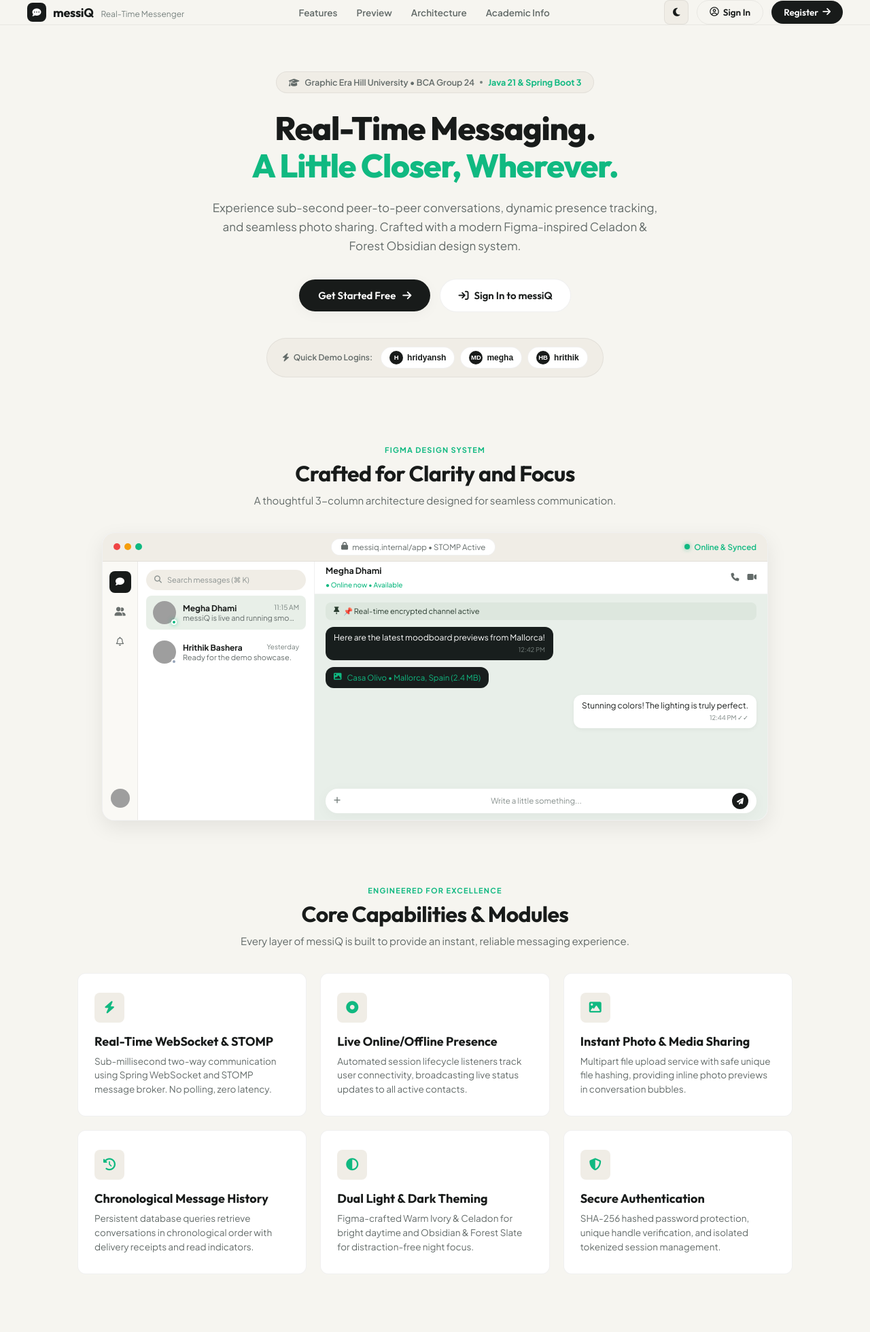
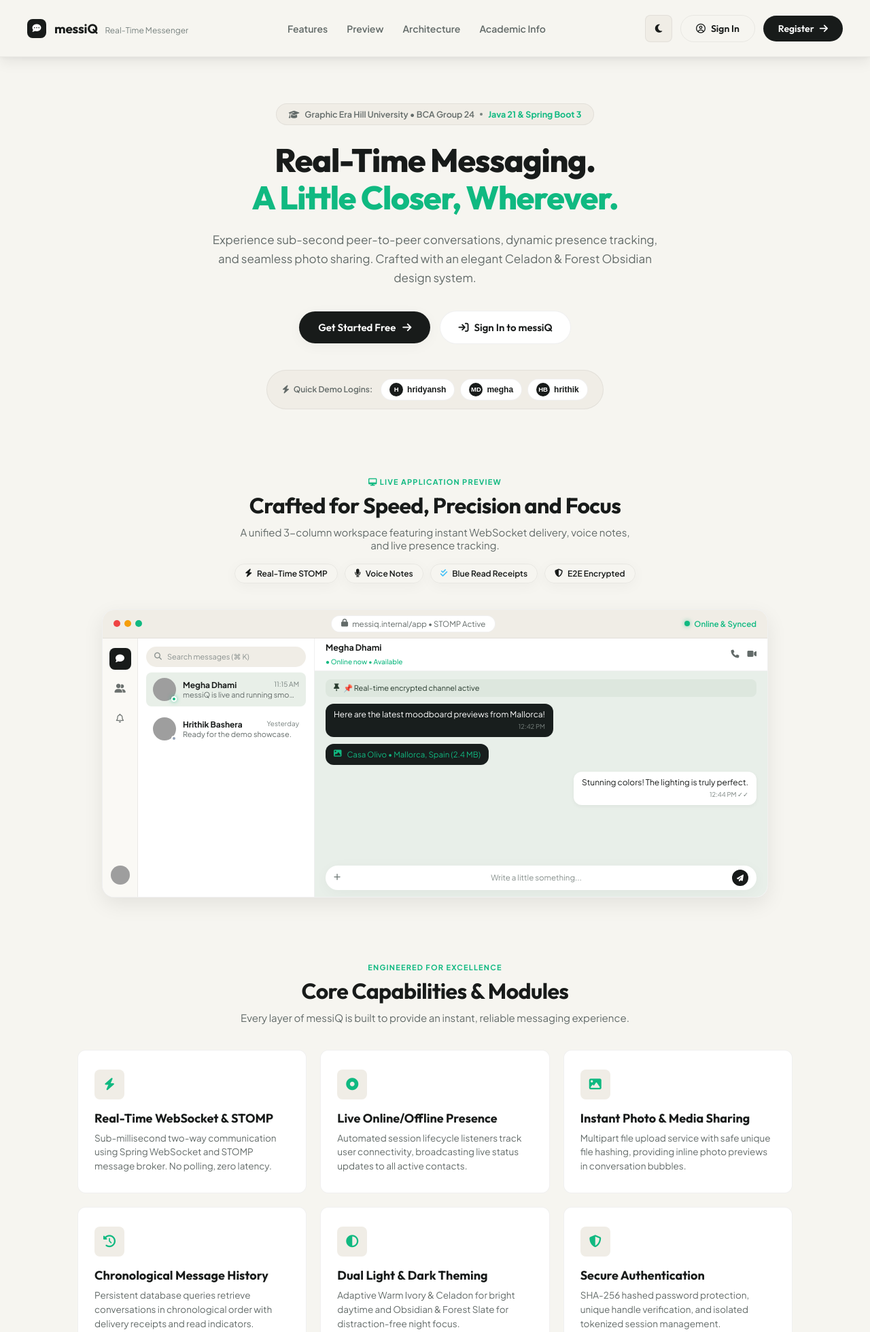
Before and after one commit to hridyansh5492/messiQ, a Spring Boot app: page / in a window 1280 px wide. Shown: the top 1959 px of the page at 68% size. Run offline with Spring Boot 4, Linux system fonts and the light colour scheme; some of the project's set-up classes (security, data sources, template engines, error pages and the like) are left out, and stand-ins take their place; some libraries are stand-ins or nearby versions; grey boxes are pictures that could not be loaded.

Commit message:
style: enhance home page navigation and preview section UI

```diff
--- a/messiq-server/src/main/resources/static/css/styles.css
+++ b/messiq-server/src/main/resources/static/css/styles.css
@@ -1675,13 +1675,21 @@ body.theme-dark ::-webkit-scrollbar-thumb {
     top: 0;
     z-index: 40;
     background-color: var(--bg-topbar);
-    backdrop-filter: blur(12px);
+    backdrop-filter: blur(14px);
+    -webkit-backdrop-filter: blur(14px);
     border-bottom: 1px solid var(--rail-border);
-    padding: 0 32px;
-    height: 64px;
+    padding: 0 36px;
+    height: 84px;
+    min-height: 84px;
     display: flex;
     align-items: center;
     justify-content: space-between;
+    box-shadow: 0 6px 20px rgba(0, 0, 0, 0.08), 0 2px 6px rgba(0, 0, 0, 0.04);
+    transition: height 0.25s ease, box-shadow 0.25s ease, background-color 0.25s ease;
+}
+
+body.theme-dark .home-nav {
+    box-shadow: 0 8px 26px rgba(0, 0, 0, 0.4), 0 3px 8px rgba(0, 0, 0, 0.25);
 }
 
 .home-nav-container {
@@ -1696,13 +1704,14 @@ body.theme-dark ::-webkit-scrollbar-thumb {
 .home-nav-brand {
     display: flex;
     align-items: center;
-    gap: 10px;
+    gap: 12px;
     cursor: pointer;
     user-select: none;
 }
 
 .home-nav-brand .brand-title {
-    font-size: 18px;
+    font-size: 19px;
+    letter-spacing: -0.2px;
 }
 
 .home-nav-links {
@@ -1713,7 +1722,7 @@ body.theme-dark ::-webkit-scrollbar-thumb {
 
 .home-nav-link {
     color: var(--contact-preview);
-    font-size: 13.5px;
+    font-size: 14px;
     font-weight: 600;
     text-decoration: none;
     transition: var(--transition);
@@ -1731,8 +1740,8 @@ body.theme-dark ::-webkit-scrollbar-thumb {
 }
 
 .home-theme-btn {
-    width: 36px;
-    height: 36px;
+    width: 40px;
+    height: 40px;
     border-radius: var(--radius-sm);
     border: 1px solid var(--sidebar-border);
     background-color: var(--bg-search);
@@ -1751,16 +1760,16 @@ body.theme-dark ::-webkit-scrollbar-thumb {
 }
 
 .home-nav-btn {
-    padding: 8px 18px;
+    padding: 10px 22px;
     border-radius: var(--radius-pill);
     font-family: var(--font-heading);
-    font-size: 13.5px;
+    font-size: 14px;
     font-weight: 600;
     cursor: pointer;
     transition: var(--transition);
     display: inline-flex;
     align-items: center;
-    gap: 6px;
+    gap: 8px;
 }
 
 .home-nav-btn.ghost {
@@ -2004,6 +2013,35 @@ body.theme-dark ::-webkit-scrollbar-thumb {
     color: var(--contact-preview);
     max-width: 580px;
     margin: 0 auto;
+}
+
+.preview-highlights-row {
+    display: flex;
+    align-items: center;
+    justify-content: center;
+    flex-wrap: wrap;
+    gap: 10px;
+    margin-top: 18px;
+}
+
+.preview-badge {
+    display: inline-flex;
+    align-items: center;
+    gap: 7px;
+    padding: 6px 14px;
+    border-radius: var(--radius-pill);
+    background: var(--bg-card);
+    border: 1px solid var(--sidebar-border);
+    font-size: 12px;
+    font-weight: 600;
+    color: var(--contact-name);
+    box-shadow: var(--shadow-soft);
+    transition: var(--transition);
+}
+
+.preview-badge:hover {
+    border-color: var(--online-green);
+    transform: translateY(-1px);
 }
 
 /* Mockup Frame */
--- a/messiq-server/src/main/resources/static/index.html
+++ b/messiq-server/src/main/resources/static/index.html
@@ -74,7 +74,7 @@
                     </h1>
 
                     <p class="hero-subtitle">
-                        Experience sub-second peer-to-peer conversations, dynamic presence tracking, and seamless photo sharing. Crafted with a modern Figma-inspired Celadon & Forest Obsidian design system.
+                        Experience sub-second peer-to-peer conversations, dynamic presence tracking, and seamless photo sharing. Crafted with an elegant Celadon & Forest Obsidian design system.
                     </p>
 
                     <div class="hero-cta-group">
@@ -109,13 +109,19 @@
                 </div>
             </section>
 
-            <!-- INTERACTIVE UI PREVIEW / FIGMA DESIGN MOCKUP -->
+            <!-- INTERACTIVE UI PREVIEW / APPLICATION SHOWCASE -->
             <section id="preview" class="home-preview-section">
                 <div class="section-container">
                     <div class="section-header">
-                        <span class="section-kicker">FIGMA DESIGN SYSTEM</span>
-                        <h2 class="section-title">Crafted for Clarity and Focus</h2>
-                        <p class="section-desc">A thoughtful 3-column architecture designed for seamless communication.</p>
+                        <span class="section-kicker"><i class="fa-solid fa-desktop"></i> LIVE APPLICATION PREVIEW</span>
+                        <h2 class="section-title">Crafted for Speed, Precision and Focus</h2>
+                        <p class="section-desc">A unified 3-column workspace featuring instant WebSocket delivery, voice notes, and live presence tracking.</p>
+                        <div class="preview-highlights-row">
+                            <span class="preview-badge"><i class="fa-solid fa-bolt"></i> Real-Time STOMP</span>
+                            <span class="preview-badge"><i class="fa-solid fa-microphone"></i> Voice Notes</span>
+                            <span class="preview-badge"><i class="fa-solid fa-check-double" style="color:#38bdf8;"></i> Blue Read Receipts</span>
+                            <span class="preview-badge"><i class="fa-solid fa-shield-halved"></i> E2E Encrypted</span>
+                        </div>
                     </div>
 
                     <div class="mockup-frame">
@@ -257,7 +263,7 @@
                         <div class="feature-card">
                             <div class="feature-icon-box"><i class="fa-solid fa-circle-half-stroke"></i></div>
                             <h3>Dual Light & Dark Theming</h3>
-                            <p>Figma-crafted Warm Ivory & Celadon for bright daytime and Obsidian & Forest Slate for distraction-free night focus.</p>
+                            <p>Adaptive Warm Ivory & Celadon for bright daytime and Obsidian & Forest Slate for distraction-free night focus.</p>
                         </div>
                         <div class="feature-card">
                             <div class="feature-icon-box"><i class="fa-solid fa-shield-halved"></i></div>
```
